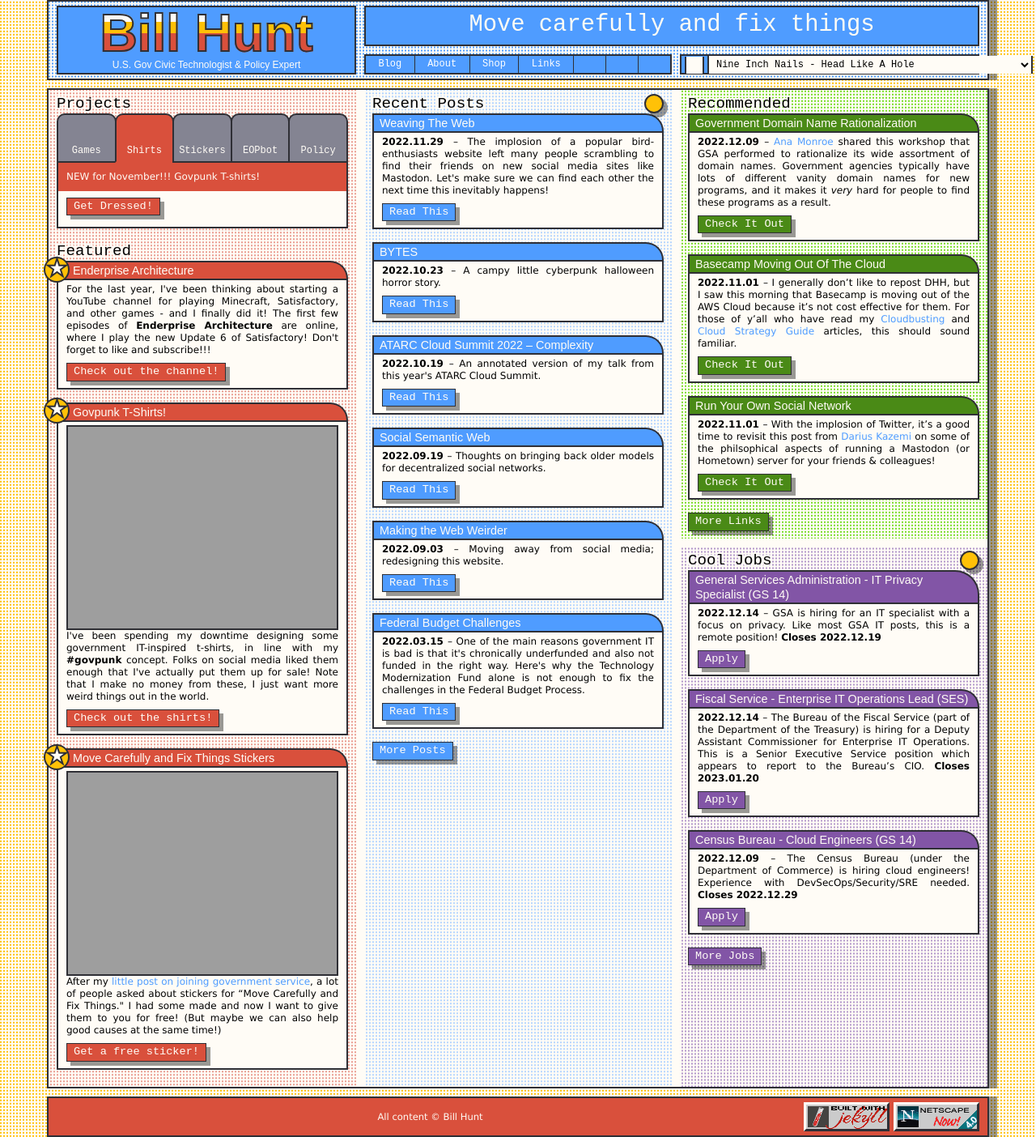
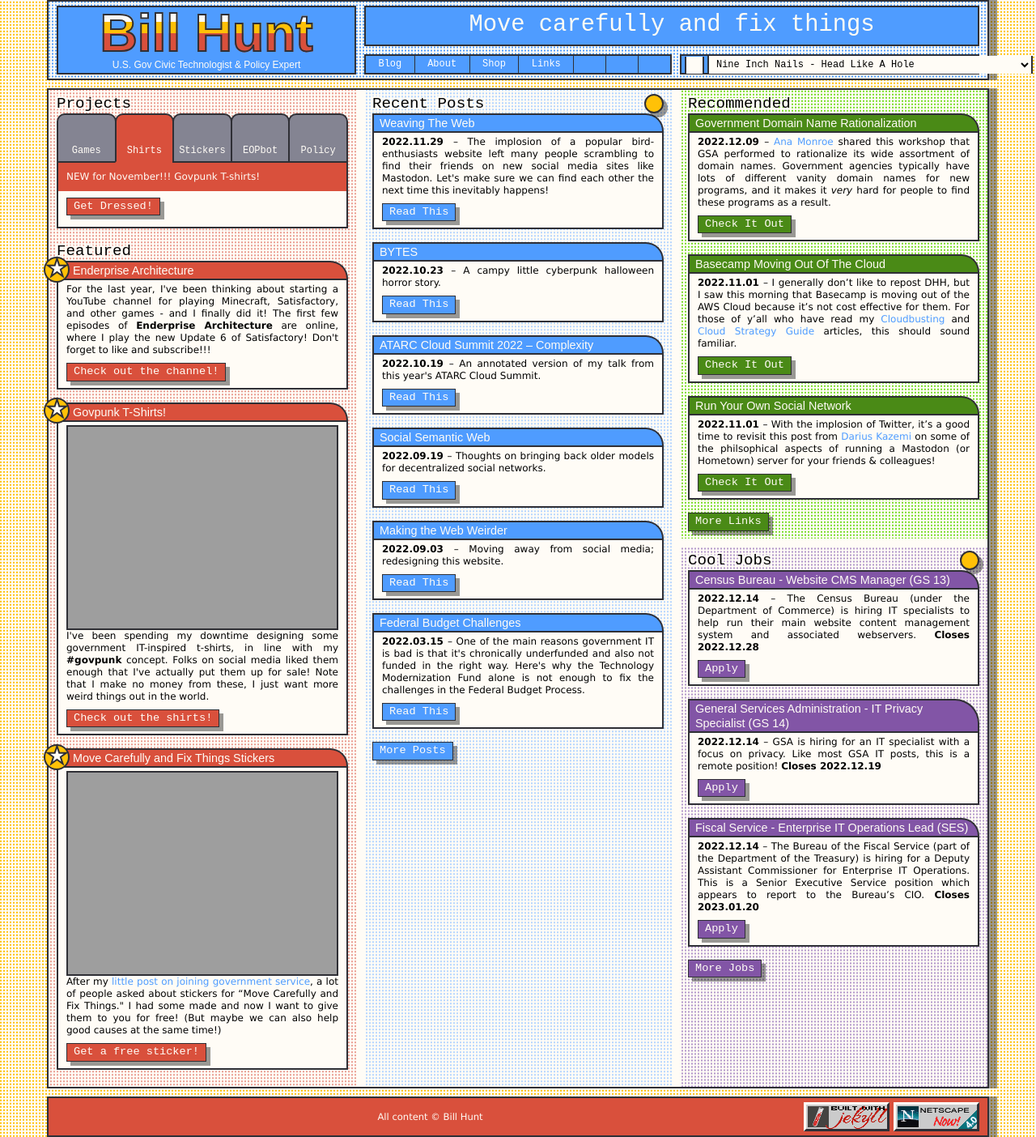
Before and after one commit to krusynth/billhunt.dev, a Jekyll site: the page built from index.md, in a window 1280 px wide. Shown: the whole page at 81% size. Built offline with Jekyll 4.4.1, drawn with Linux system fonts in a browser that asks for light colours; some web fonts are replaced.

Commit message:
Update jobs.

```diff
--- a/_data/jobs.yml
+++ b/_data/jobs.yml
@@ -1,3 +1,9 @@
+- title: Census Bureau - Website CMS Manager (GS 13)
+  url: https://www.usajobs.gov/job/694540100
+  date: 2022-12-14
+  closes: 2022-12-28
+  content: The Census Bureau (under the Department of Commerce) is hiring IT specialists to help run their main website content management system and associated webservers.
+
 - title: General Services Administration - IT Privacy Specialist (GS 14)
   urL: https://www.usajobs.gov/job/694270200
   date: 2022-12-14
```
